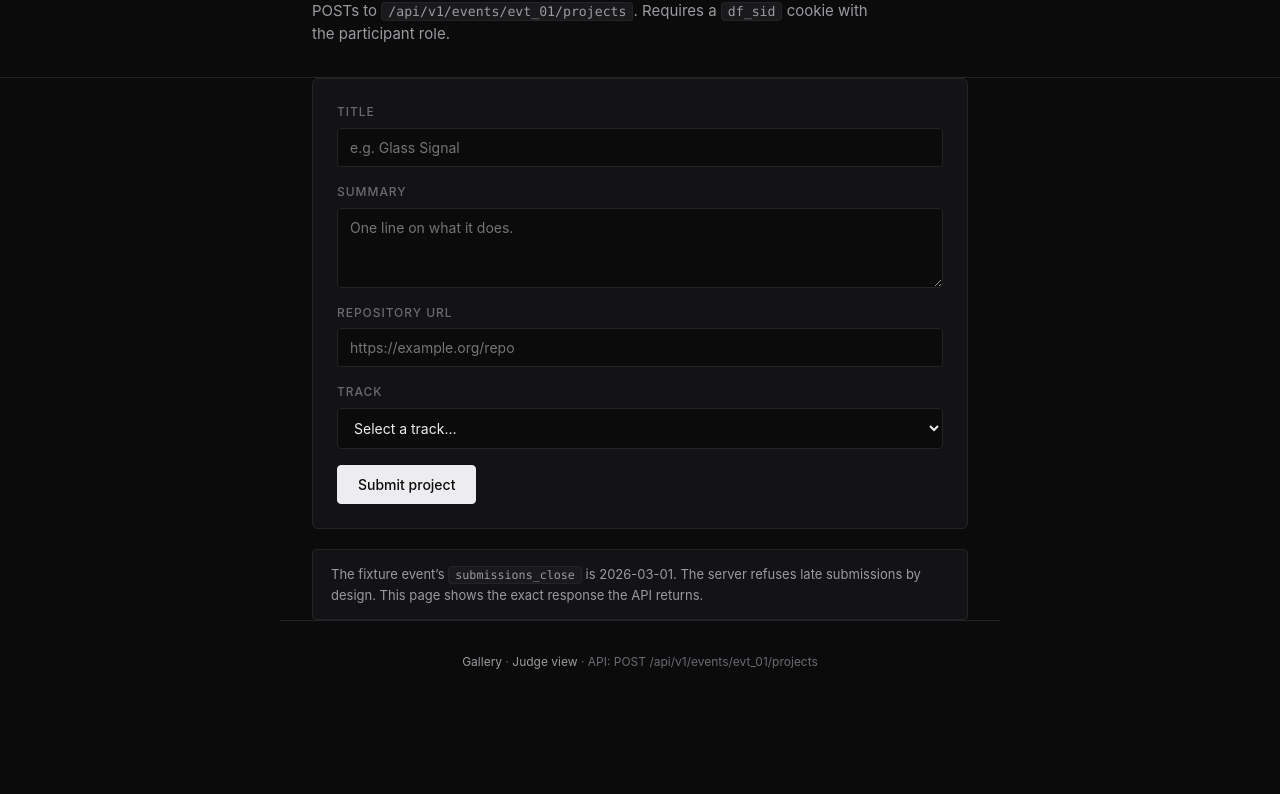
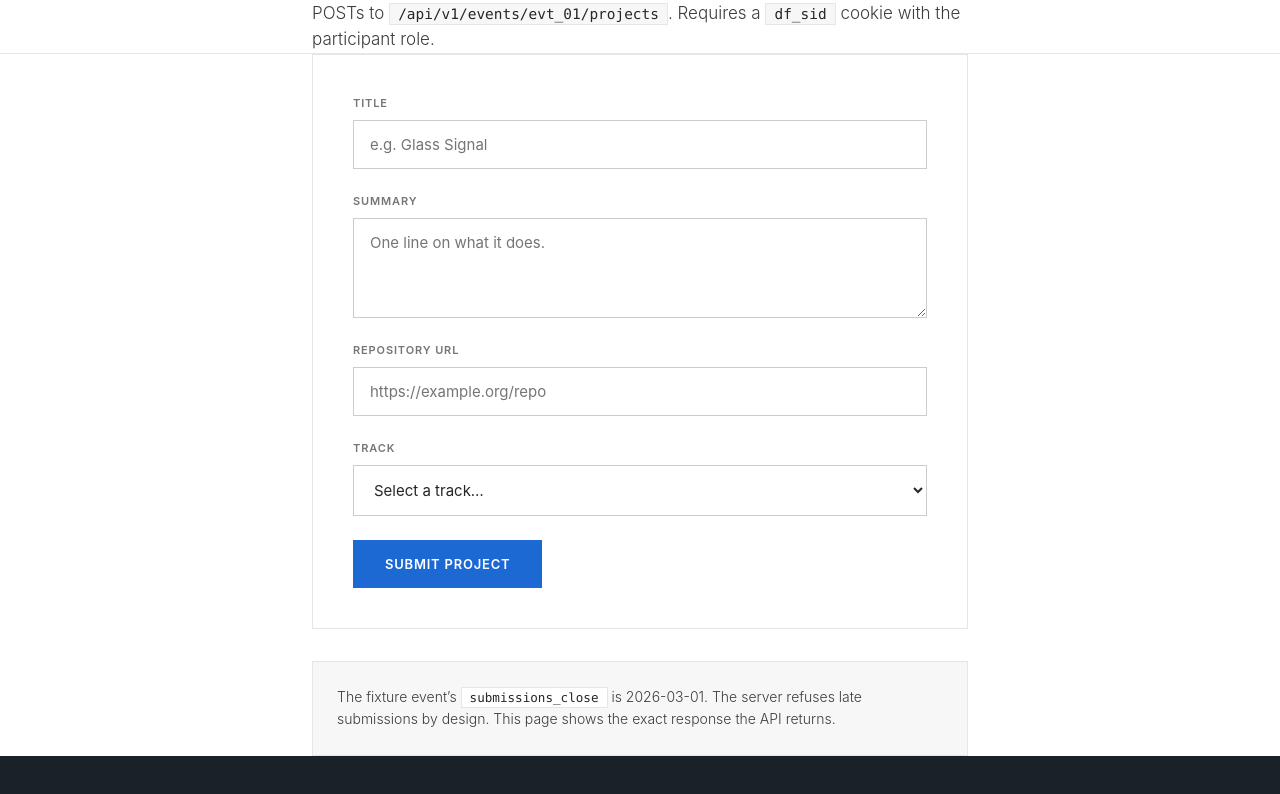
Before and after one commit to msanjan9980-eng/HackRanker, a website: page apps/web/submit.html in a window 1280 px wide. Shown: the part 139-933 px from the top of the page. Before the commit the page ends 843 px from the top, so only its background shows below. Drawn offline with Linux system fonts and the light colour scheme.

Commit message:
web: BMW light theme for submit page

```diff
--- a/apps/web/submit.html
+++ b/apps/web/submit.html
@@ -7,62 +7,63 @@
     <meta name="description" content="Submit a project to Sample Hack 2026. Requires a participant session.">
     <style>
       :root{
-        --bg:#0b0b0c;--surface:#131315;--surface-2:#1a1a1d;
-        --border:#242428;--border-strong:#34343a;
-        --text:#ededef;--text-muted:#9a9aa0;--text-dim:#6a6a72;
-        --accent:#3b82f6;
-        --radius:6px;--radius-sm:4px;--transition:120ms ease;
+        --bmw-blue:#1c69d4;--bmw-blue-hover:#0653b6;
+        --ink:#262626;--body:#3c3c3c;--muted:#757575;--silver:#bbbbbb;
+        --hairline:#e6e6e6;--hairline-strong:#cccccc;
+        --canvas:#ffffff;--surface-soft:#f7f7f7;
+        --dark:#1a2129;--on-dark:#ffffff;--on-dark-soft:#bbbbbb;
+        --danger:#c0392b;--success:#1e7d4a;
       }
-      *,*::before,*::after{box-sizing:border-box}
-      html{-webkit-font-smoothing:antialiased;color-scheme:dark}
-      body{margin:0;font-family:-apple-system,BlinkMacSystemFont,"Segoe UI",system-ui,sans-serif;background:var(--bg);color:var(--text);font-size:15px;line-height:1.55}
-      a{color:var(--accent);text-decoration:none}
-      a:hover{text-decoration:underline;text-underline-offset:2px}
-      ::selection{background:rgba(59,130,246,0.25)}
-      ::-webkit-scrollbar{width:10px}
-      ::-webkit-scrollbar-track{background:var(--bg)}
-      ::-webkit-scrollbar-thumb{background:#2a2a2e;border-radius:5px;border:2px solid var(--bg)}
+      *,*::before,*::after{box-sizing:border-box;margin:0;padding:0}
+      html{-webkit-font-smoothing:antialiased;color-scheme:light}
+      body{font-family:Inter,"Helvetica Neue",Helvetica,Arial,system-ui,-apple-system,sans-serif;background:var(--canvas);color:var(--ink);font-size:16px;line-height:1.55;font-weight:400}
+      a{color:var(--bmw-blue);text-decoration:none;transition:color 150ms ease}
+      a:hover{color:var(--bmw-blue-hover);text-decoration:underline;text-underline-offset:3px}
+      ::selection{background:var(--bmw-blue);color:var(--canvas)}
+      ::-webkit-scrollbar{width:12px}
+      ::-webkit-scrollbar-track{background:var(--canvas)}
+      ::-webkit-scrollbar-thumb{background:var(--hairline-strong)}
       .shell{max-width:720px;margin:0 auto;padding:0 32px}
-      header{padding:48px 0 32px;border-bottom:1px solid var(--border)}
-      .brand{display:inline-flex;align-items:center;gap:8px;font-size:13px;font-weight:500;color:var(--text-muted);margin-bottom:24px}
-      .brand a{color:var(--text-muted);text-decoration:none}
-      .brand a:hover{color:var(--text);text-decoration:underline;text-underline-offset:2px}
+      header{padding:0;border-bottom:1px solid var(--hairline);background:var(--canvas)}
+      .brand{display:inline-flex;align-items:center;gap:10px;padding:20px 0;margin:0;font-size:13px;font-weight:700;letter-spacing:0.04em;text-transform:uppercase;color:var(--ink)}
+      .brand a{color:var(--ink);text-decoration:none}
+      .brand a:hover{color:var(--bmw-blue);text-decoration:none}
       .brand .dot{display:none}
-      h1{font-size:28px;font-weight:600;letter-spacing:-0.02em;line-height:1.2;margin:0 0 10px;color:var(--text)}
-      .subtitle{color:var(--text-muted);margin:0;font-size:15px;max-width:60ch}
-      .subtitle code{background:var(--surface-2);border:1px solid var(--border);padding:1px 6px;border-radius:var(--radius-sm);font-size:0.88em;color:var(--text-muted);font-family:ui-monospace,SFMono-Regular,Menlo,monospace}
-      main{padding:32px 0 64px}
-      form{background:var(--surface);border:1px solid var(--border);border-radius:var(--radius);padding:24px;display:flex;flex-direction:column;gap:16px}
-      label{display:flex;flex-direction:column;gap:6px}
-      label span{font-size:12px;color:var(--text-dim);text-transform:uppercase;letter-spacing:0.08em;font-weight:500}
-      input,textarea,select{font-family:inherit;font-size:14px;background:var(--bg);border:1px solid var(--border);border-radius:var(--radius-sm);padding:10px 12px;color:var(--text);transition:border-color var(--transition)}
-      input:focus,textarea:focus,select:focus{outline:0;border-color:var(--accent)}
-      textarea{resize:vertical;min-height:80px}
+      .brand::before{content:"";width:10px;height:10px;background:var(--bmw-blue);display:block}
+      .hero-body{padding:72px 0 56px}
+      h1{font-size:clamp(36px,4.5vw,56px);font-weight:300;line-height:1.05;letter-spacing:-0.01em;margin:0 0 20px;color:var(--ink);max-width:16ch}
+      .subtitle{color:var(--body);font-size:17px;line-height:1.55;max-width:64ch;margin:0;font-weight:300}
+      .subtitle code{background:var(--surface-soft);border:1px solid var(--hairline);padding:2px 8px;font-size:0.85em;color:var(--ink);font-family:ui-monospace,SFMono-Regular,Menlo,monospace;border-radius:0}
+      main{padding:0 0 64px}
+      form{background:var(--canvas);border:1px solid var(--hairline);padding:40px;display:flex;flex-direction:column;gap:24px;border-radius:0}
+      label{display:flex;flex-direction:column;gap:8px}
+      label span{font-size:11px;color:var(--muted);text-transform:uppercase;letter-spacing:0.08em;font-weight:600}
+      input,textarea,select{font-family:inherit;font-size:15px;background:var(--canvas);border:1px solid var(--hairline-strong);border-radius:0;padding:14px 16px;color:var(--ink);transition:border-color 150ms ease}
+      input:focus,textarea:focus,select:focus{outline:0;border-color:var(--bmw-blue)}
+      textarea{resize:vertical;min-height:100px}
       select{cursor:pointer}
-      button{font-family:inherit;font-size:14px;font-weight:500;padding:10px 20px;border:1px solid var(--text);border-radius:var(--radius-sm);color:var(--bg);background:var(--text);cursor:pointer;align-self:flex-start;transition:opacity var(--transition)}
-      button:hover{opacity:0.9}
-      button:disabled{opacity:0.4;cursor:wait}
-      .result{margin-top:16px;padding:12px 16px;border-radius:var(--radius-sm);border:1px solid var(--border);font-size:14px;display:none;line-height:1.55}
+      button{font-family:inherit;font-size:13px;font-weight:600;text-transform:uppercase;letter-spacing:0.06em;padding:16px 32px;border:0;border-radius:0;color:var(--canvas);background:var(--bmw-blue);cursor:pointer;align-self:flex-start;transition:background 150ms ease}
+      button:hover{background:var(--bmw-blue-hover)}
+      button:disabled{opacity:0.5;cursor:not-allowed}
+      .result{margin-top:24px;padding:20px 24px;border-radius:0;border:1px solid var(--hairline);font-size:15px;display:none;line-height:1.6;font-weight:300}
       .result.show{display:block}
-      .result.ok{border-color:#2d5e3f;color:#86efac;background:rgba(45,94,63,0.10)}
-      .result.err{border-color:#5a2426;color:#f87171;background:rgba(90,36,38,0.10)}
-      .note{margin-top:20px;padding:14px 18px;border-radius:var(--radius-sm);background:var(--surface);border:1px solid var(--border);font-size:13px;color:var(--text-muted);line-height:1.6}
-      .note code{background:var(--surface-2);border:1px solid var(--border);padding:1px 6px;border-radius:var(--radius-sm);color:var(--text-muted);font-size:0.9em}
-      footer{max-width:720px;margin:0 auto;padding:32px;color:var(--text-dim);font-size:12px;border-top:1px solid var(--border);display:flex;flex-wrap:wrap;gap:12px;align-items:center}
-      footer a{color:var(--text-muted);text-decoration:none}
-      footer a:hover{color:var(--text);text-decoration:underline;text-underline-offset:2px}
-      code{font-family:ui-monospace,SFMono-Regular,Menlo,monospace;background:var(--surface-2);border:1px solid var(--border);padding:1px 6px;border-radius:var(--radius-sm);font-size:0.88em;color:var(--text-muted)}
-@media (max-width:640px){
-.shell{padding-left:20px;padding-right:20px}
-.hero-top{flex-direction:column;align-items:flex-start;gap:16px}
-.nav-links{width:100%;flex-wrap:wrap}
-.nav-link{flex:1 1 auto;justify-content:center}
-.search{flex:1 1 100%}
-.track-filter{flex:1 1 100%;min-width:0}
-#gallery{grid-template-columns:1fr !important}
-h1{font-size:24px}
-main{padding:24px 0 48px}
-}
+      .result.ok{border-left:3px solid var(--success);color:var(--success);background:var(--canvas)}
+      .result.err{border-left:3px solid var(--danger);color:var(--danger);background:var(--canvas)}
+      .note{margin-top:32px;padding:24px;border-radius:0;background:var(--surface-soft);border:1px solid var(--hairline);font-size:14px;color:var(--body);line-height:1.6;font-weight:300}
+      .note code{background:var(--canvas);border:1px solid var(--hairline);padding:2px 8px;border-radius:0;color:var(--ink);font-size:0.9em}
+      footer{background:var(--dark);color:var(--on-dark-soft);padding:40px 0;font-size:13px;letter-spacing:0.02em;display:flex;flex-wrap:wrap;gap:32px;align-items:center}
+      footer .shell{display:flex;flex-wrap:wrap;gap:32px;align-items:center;width:100%;padding-left:32px;padding-right:32px;margin:0 auto;max-width:720px}
+      footer a{color:var(--on-dark);text-decoration:none;text-transform:uppercase;font-size:12px;letter-spacing:0.08em;font-weight:500}
+      footer a:hover{color:var(--bmw-blue);text-decoration:none}
+      code{font-family:ui-monospace,SFMono-Regular,Menlo,monospace;background:var(--surface-soft);border:1px solid var(--hairline);padding:2px 8px;font-size:0.85em;color:var(--ink);border-radius:0}
+      @media(max-width:768px){
+        .shell{padding-left:20px;padding-right:20px}
+        footer .shell{padding-left:20px;padding-right:20px}
+        .hero-body{padding:48px 0 40px}
+        h1{font-size:32px}
+        form{padding:28px}
+        footer{padding:32px 0}
+      }
     </style>
   </head>
   <body>
```
